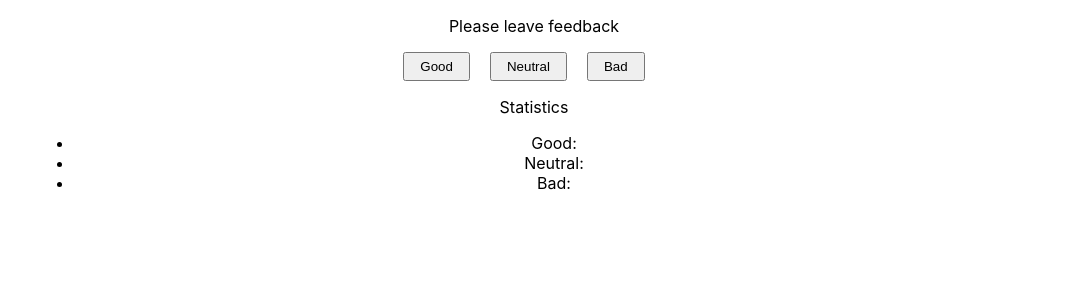
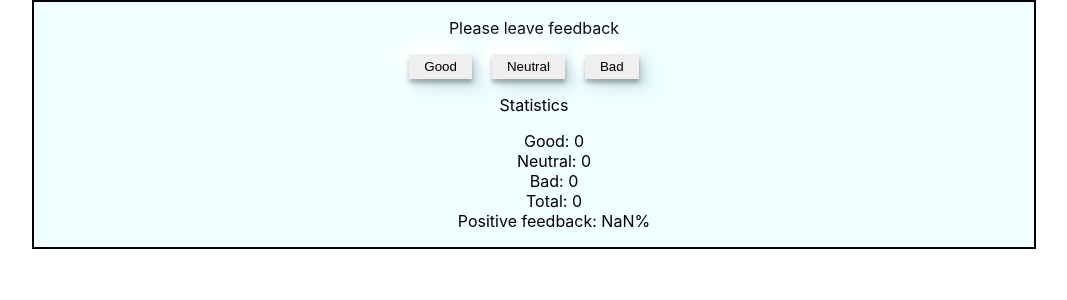
Before and after one commit to beligrous/goit-react-hw-02-feedback, a React (Create React App) app: page / in a window 1280 px wide. Shown: the top 300 px of the page, without its empty margins (106-1173 px from the left). Built offline with nearby package versions, Linux system fonts and the light colour scheme.

Commit message:
add feedback 2 steps

```diff
--- a/src/components/Feedback/Feedback.jsx
+++ b/src/components/Feedback/Feedback.jsx
@@ -1,31 +1,56 @@
 import { Component } from 'react';
-import { Button, Container } from './feedback.styled';
+import { Button, Container, Item } from './feedback.styled';
 
-class Feedback extends Component {
+export default class Feedback extends Component {
   state = {
     good: 0,
     neutral: 0,
     bad: 0,
   };
 
+  handleGoodClick = () => {
+    this.setState(prevState => ({ good: prevState.good + 1 }));
+  };
+
+  handleNeutralClick = () => {
+    this.setState(prevState => ({ neutral: prevState.neutral + 1 }));
+  };
+
+  handleBadClick = () => {
+    this.setState(prevState => ({ bad: prevState.bad + 1 }));
+  };
+
+  countPositiveFeedbackPercentage() {
+    const { good } = this.state;
+    return Math.round((good / this.countTotalFeedback()) * 100);
+  }
+
+  countTotalFeedback() {
+    const { good, neutral, bad } = this.state;
+    return good + neutral + bad;
+  }
+
   render() {
+    const { good, neutral, bad } = this.state;
     return (
       <Container>
         <p>Please leave feedback</p>
-        <Button>Good</Button>
-        <Button>Neutral</Button>
-        <Button>Bad</Button>
+        <Button onClick={this.handleGoodClick}>Good</Button>
+        <Button onClick={this.handleNeutralClick}>Neutral</Button>
+        <Button onClick={this.handleBadClick}>Bad</Button>
         <div>
           <p>Statistics</p>
           <ul>
-            <li>Good:</li>
-            <li>Neutral:</li>
-            <li>Bad:</li>
+            <Item>Good: {good}</Item>
+            <Item>Neutral: {neutral}</Item>
+            <Item>Bad: {bad}</Item>
+            <Item>Total: {this.countTotalFeedback()}</Item>
+            <Item>
+              Positive feedback: {this.countPositiveFeedbackPercentage()}%
+            </Item>
           </ul>
         </div>
       </Container>
     );
   }
 }
-
-export default Feedback;
--- a/src/components/Feedback/feedback.styled.jsx
+++ b/src/components/Feedback/feedback.styled.jsx
@@ -3,6 +3,11 @@ import styled from '@emotion/styled';
 export const Button = styled.button`
   padding: 5px 15px;
   margin-right: 20px;
+  border: none;
+  cursor: pointer;
+  box-shadow: 0px 4px 4px rgba(0, 0, 0, 0.25), -10px -10px 20px #ffffff,
+    10px 10px 20px rgba(72, 121, 150, 0.1),
+    5px 5px 10px rgba(72, 121, 150, 0.25), -5px -5px 10px #ffffff;
   &:last-child {
     margin-right: 0;
   }
@@ -10,6 +15,12 @@ export const Button = styled.button`
 
 export const Container = styled.div`
   width: 1000px;
+  border: 2px solid black;
   text-align: center;
   margin: 0 auto;
+  background-color: azure;
 `;
+
+export const Item = styled.li`
+  list-style: none;
+`;
```
